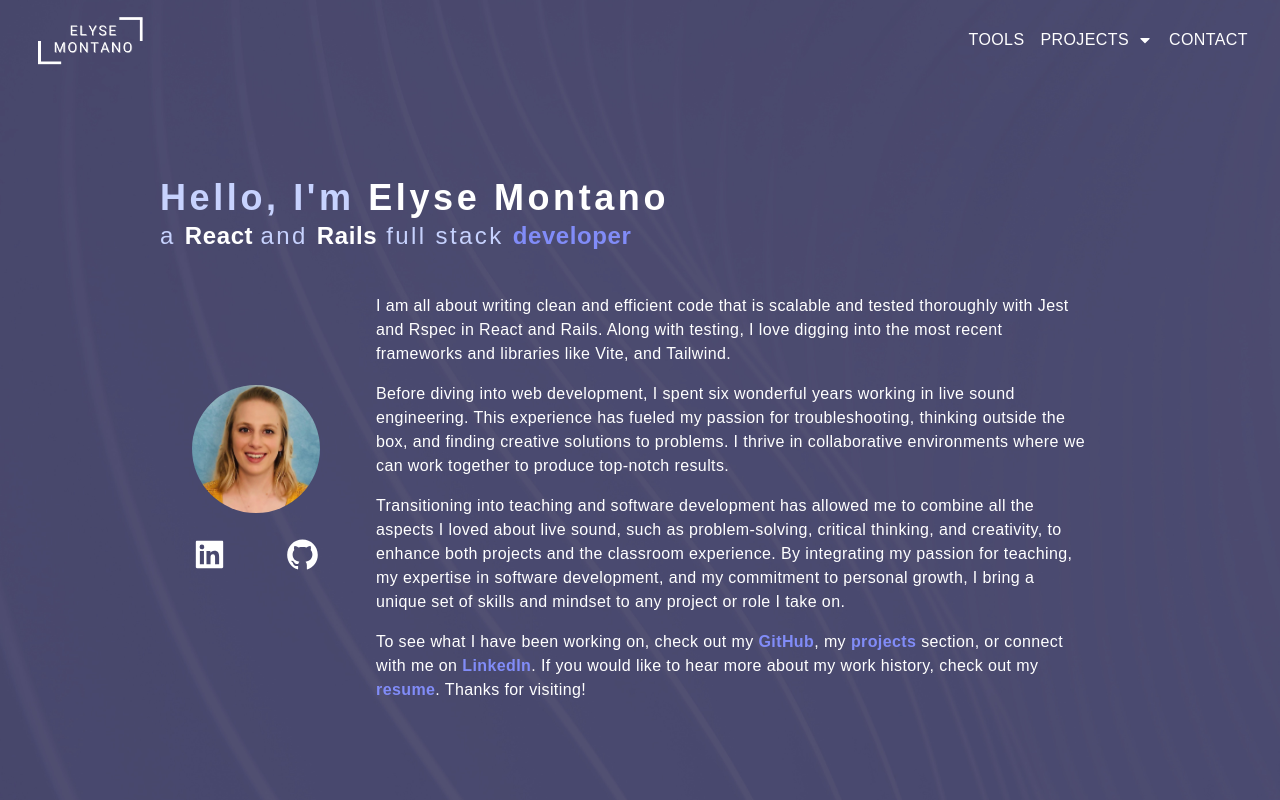
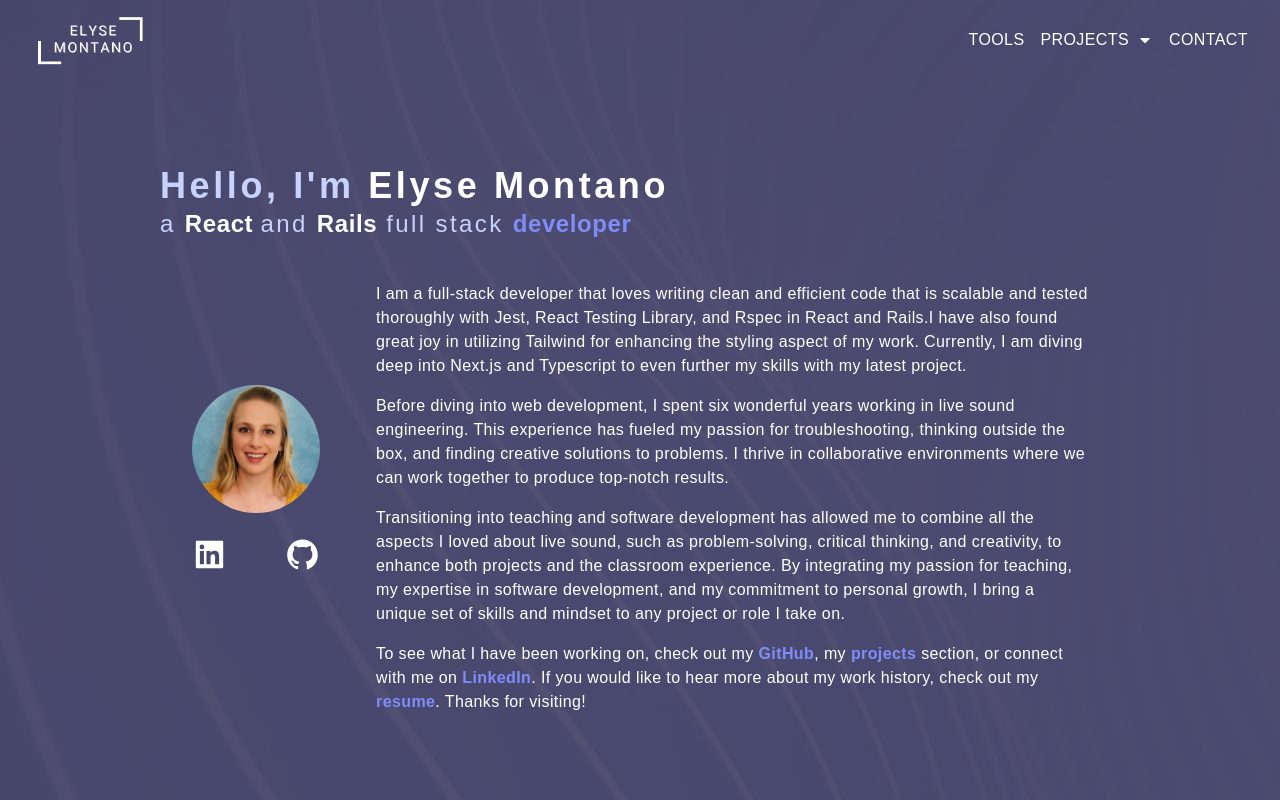
Before and after one commit to elysemontano/portfolio-vite, a React (Vite) app: page / in a window 1280 px wide. Shown: the top 800 px of the page. Built offline with nearby package versions, Linux system fonts and the light colour scheme.

Commit message:
updates welcome

```diff
--- a/src/components/Welcome.jsx
+++ b/src/components/Welcome.jsx
@@ -62,7 +62,7 @@ const Welcome = () => {
           </div>
           <div className="max-md:px-8 max-md:text-center max-sm:text-sm">
             <p className="text-white pt-10 pb-4">
-            I am all about writing clean and efficient code that is scalable and tested thoroughly with Jest and Rspec in React and Rails. Along with testing, I love digging into the most recent frameworks and libraries like Vite, and Tailwind.
+            I am a full-stack developer that loves writing clean and efficient code that is scalable and tested thoroughly with Jest, React Testing Library, and Rspec in React and Rails.I have also found great joy in utilizing Tailwind for enhancing the styling aspect of my work. Currently, I am diving deep into Next.js and Typescript to even further my skills with my latest project.
             </p>
             <p className="text-white pb-4">
               Before diving into web development, I spent six wonderful years
```
